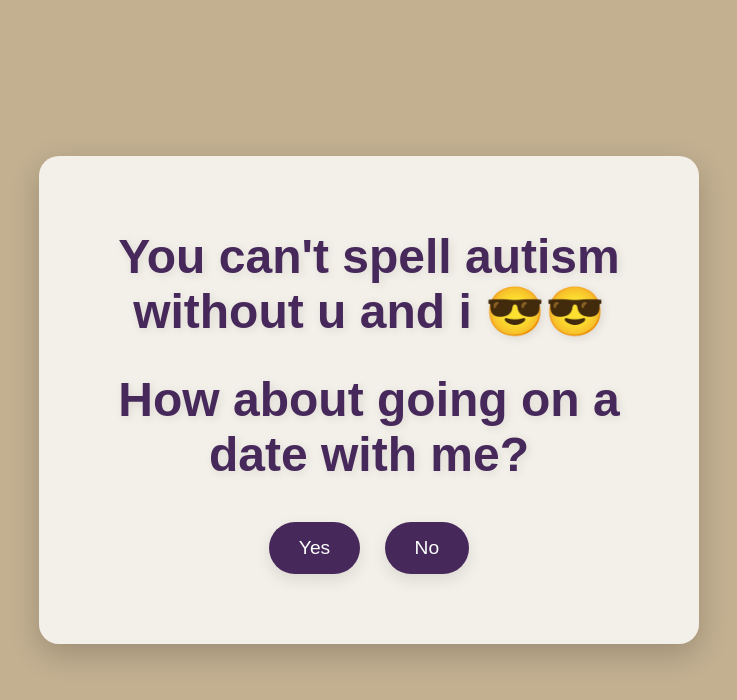
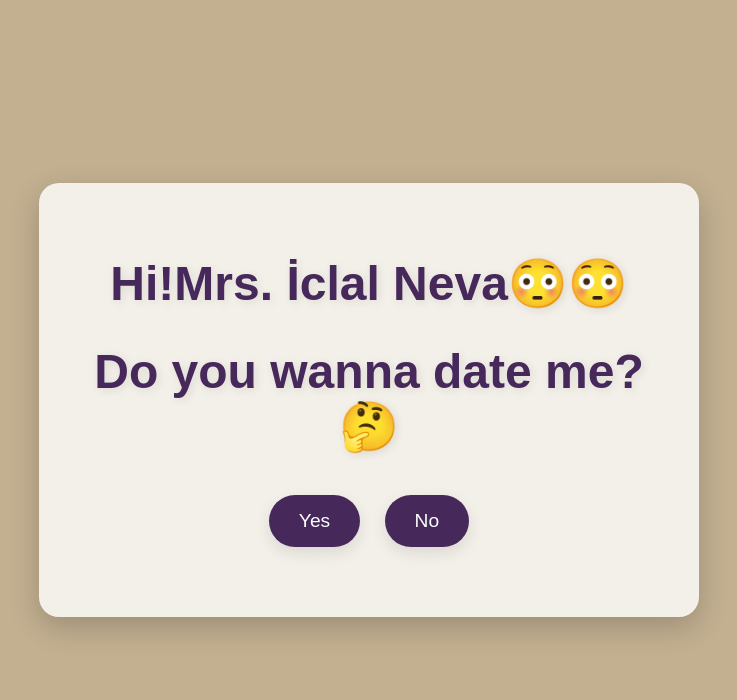
Before and after one commit to hmelihalan/sillyasswbsite, a plain HTML site: page index.html in a window 1280 px wide. Shown: the whole page, without its empty margins (271-1008 px from the left). Drawn offline with Linux system fonts and the light colour scheme.

Commit message:
Update index.html

```diff
--- a/index.html
+++ b/index.html
@@ -11,8 +11,8 @@
 </head>
 <body>
 <div class="container">
-  <h1>You can't spell autism without u and i 😎😎</h1>
-  <h1>How about going on a date with me?</h1>
+  <h1>Hi!Mrs. İclal Neva😳😳</h1>
+  <h1>Do you wanna date me?🤔</h1>
   <button onclick="sayYes()">Yes</button>
   <button onclick="sayNo()">No</button>
 
```
